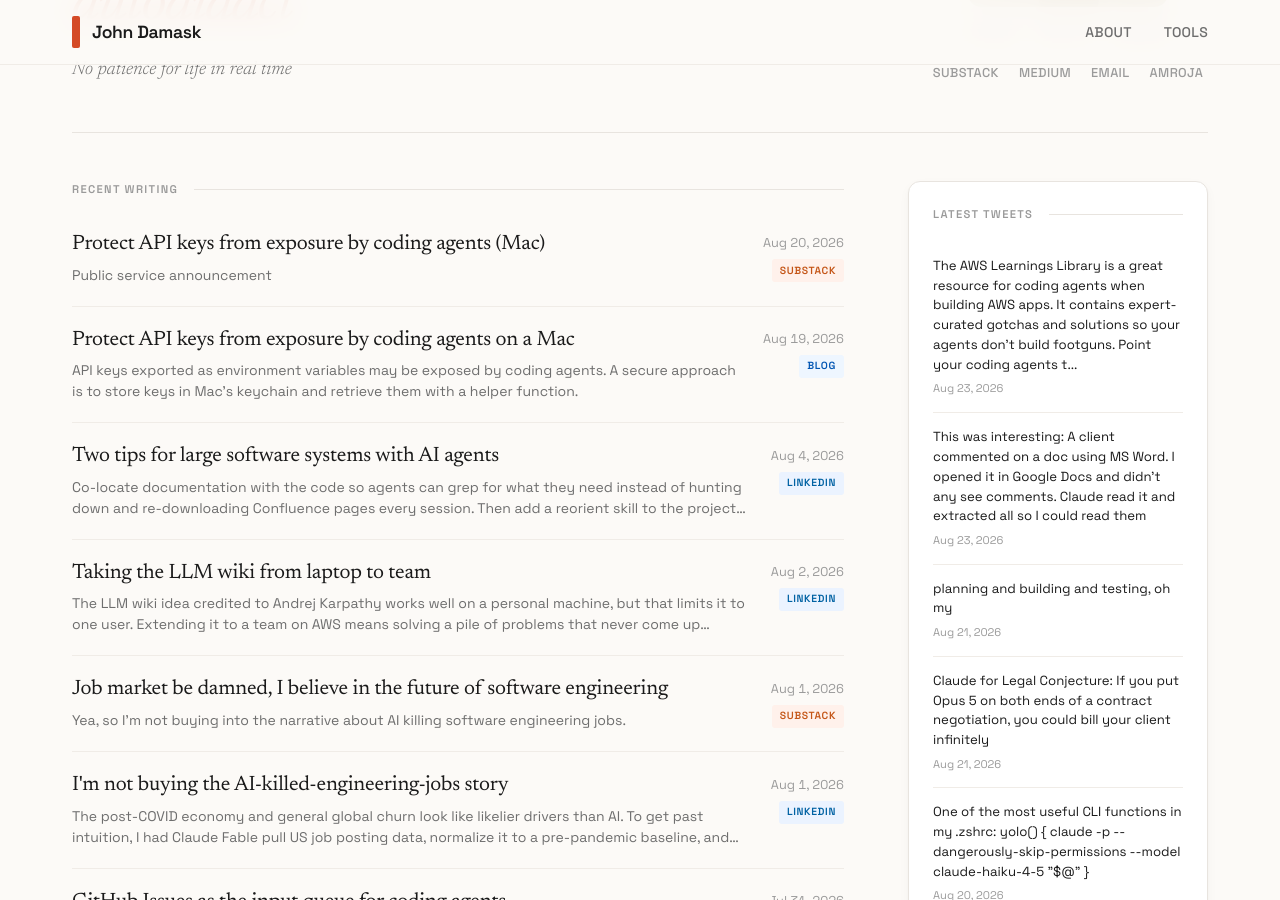
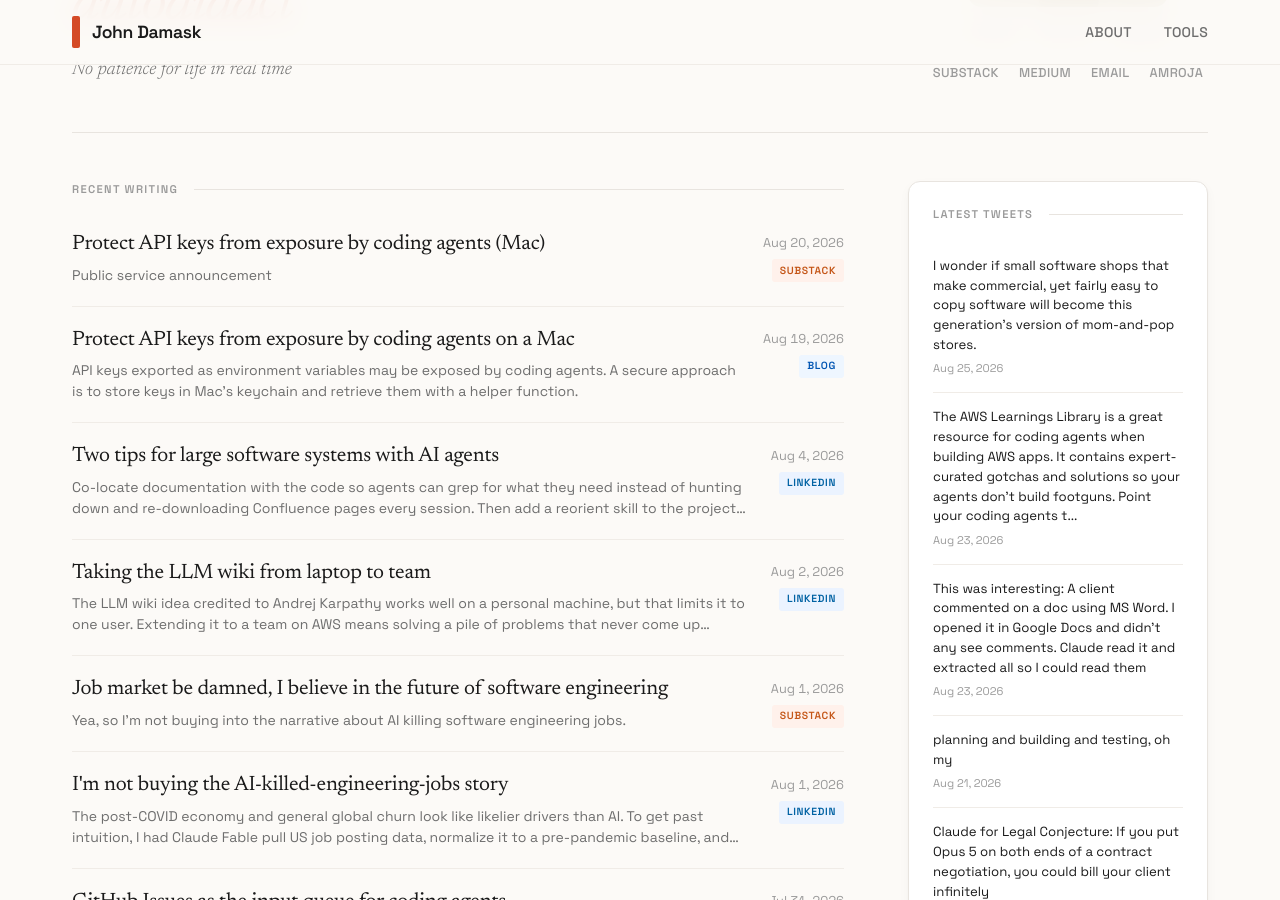
Before and after one commit to jbdamask/jbdamask.github.io, a Jekyll site: the page built from index.html, in a window 1280 px wide and 900 px high, scrolled down 362 px. Built offline with Jekyll 4.4.1, drawn with Linux system fonts in a browser that asks for light colours; the list of posts is cut into pages by our own code.

Commit message:
Update Twitter posts

```diff
--- a/_data/twitter-posts.yml
+++ b/_data/twitter-posts.yml
@@ -2,6 +2,14 @@
 # Fetches latest tweets and merges with existing posts
 # Keeps max 150 most recent tweets (LIFO)
 
+- title: I wonder if small software shops that make commercial, yet fairly easy to
+    copy software will become ...
+  source: twitter
+  url: https://twitter.com/jbdamask/status/2092231491170324710
+  date: '2026-08-25'
+  excerpt: I wonder if small software shops that make commercial, yet fairly easy
+    to copy software will become this generation's version of mom-and-pop stores.
+  image: ''
 - title: The AWS Learnings Library is a great resource for coding agents when building
     AWS apps. It contains ...
   source: twitter
@@ -1177,9 +1185,3 @@
     DevOps and AppOps. The last thing I want is to deploy something people like and
     get bogged down on operations. First step, make ...
   image: ''
-- title: Wow. isn't fully global yet but not a bad first week
-  source: twitter
-  url: https://twitter.com/jbdamask/status/2028466007988113683
-  date: '2026-03-02'
-  excerpt: Wow. isn't fully global yet but not a bad first week
-  image: ''
```
